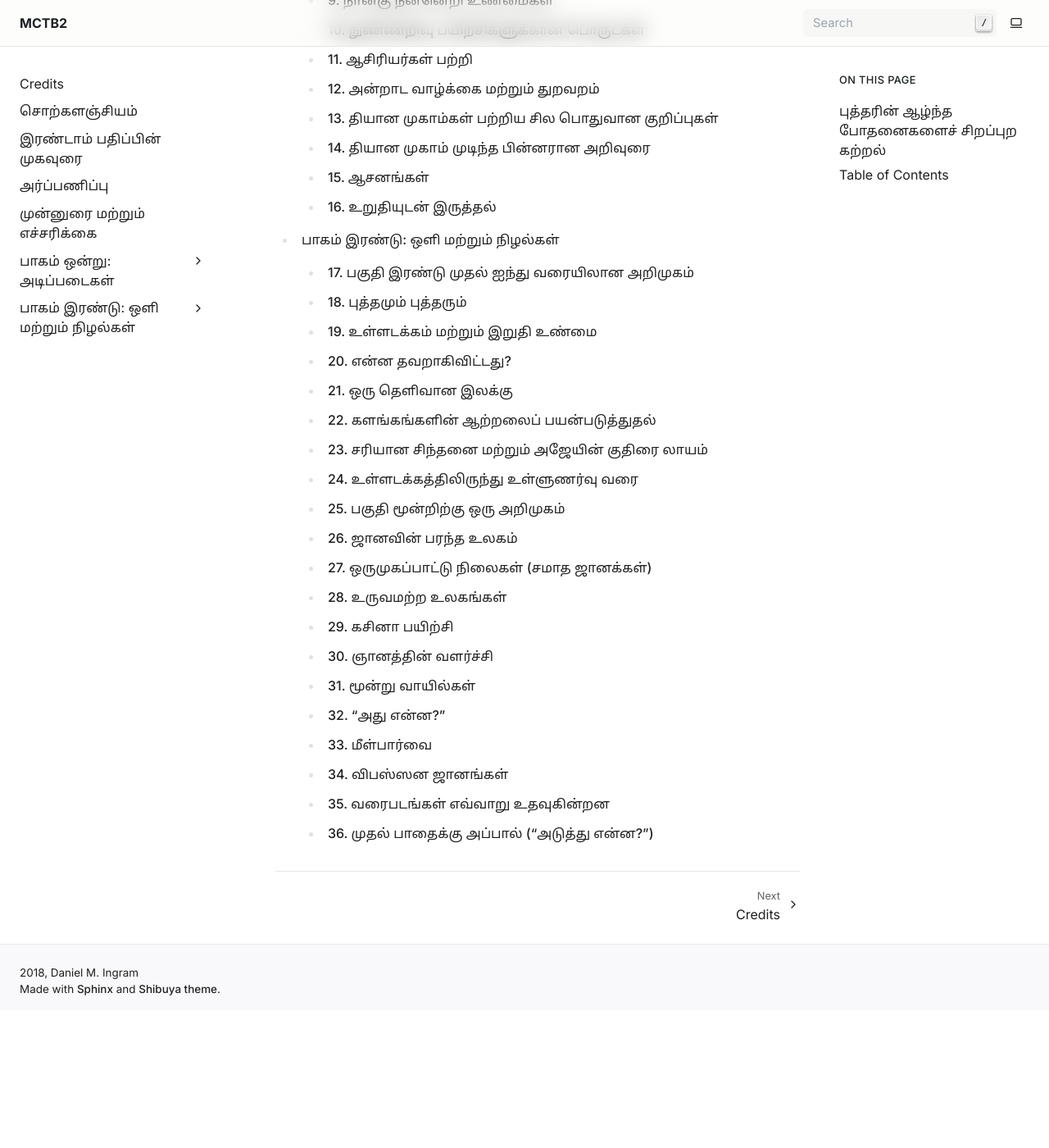
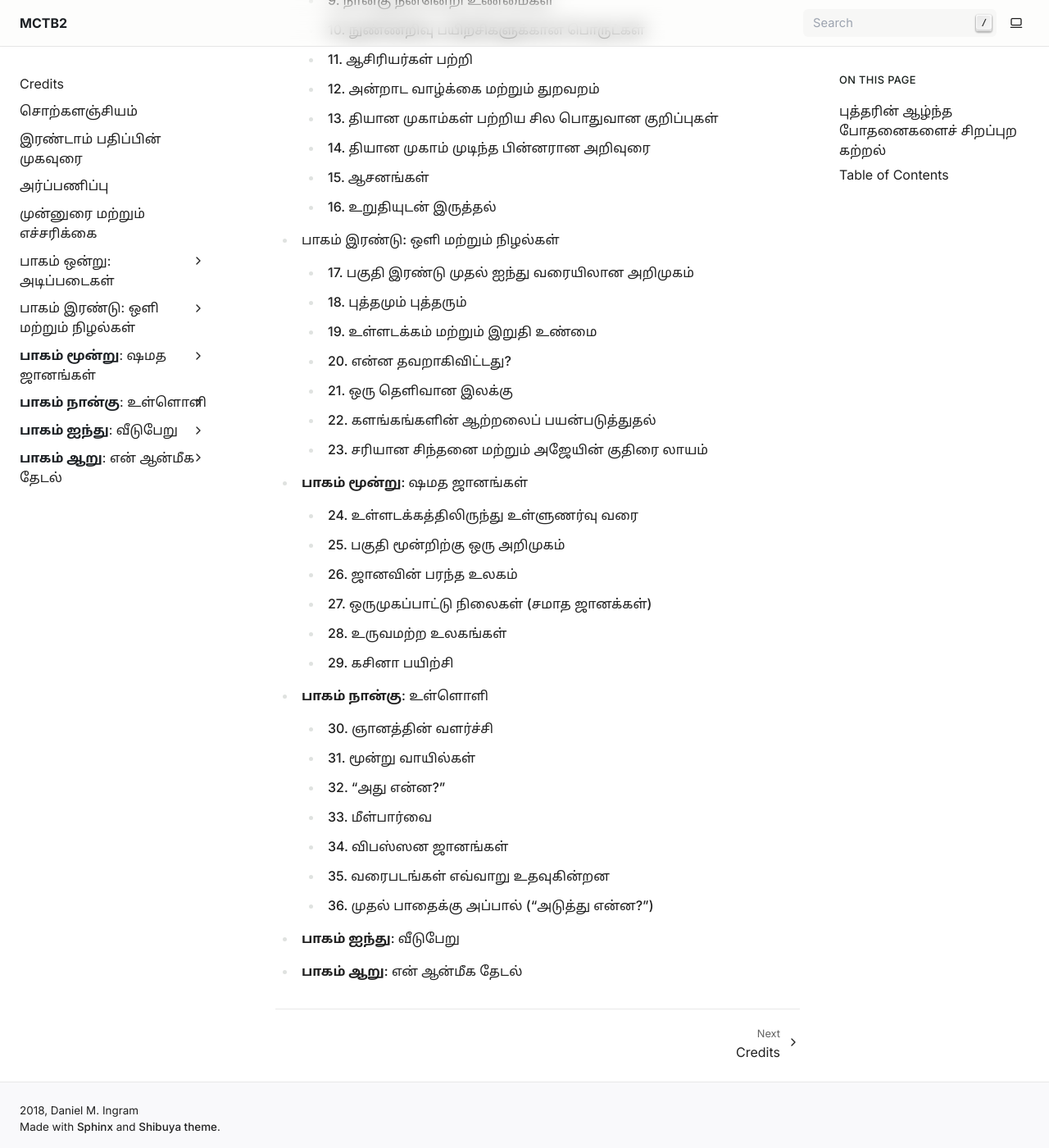
Before and after one commit to carun/mctb, a Sphinx documentation site: the page built from docs/source/index.rst, in a window 1280 px wide and 1400 px high, scrolled down 1224 px. Shown: the whole window at 82% size. Built offline with Sphinx 7.4.7, drawn with Linux system fonts in a browser that asks for light colours; before the commit the page ends 2456 px from its top, so only the background shows below that.

Commit message:
split by parts
Signed-off-by: Arun <visionofarun@gmail.com>

```diff
--- a/docs/source/index.rst
+++ b/docs/source/index.rst
@@ -26,3 +26,7 @@ Table of Contents
    foreword
    part1-fundamentals
    part2-light-shadows
+   part3-shamatha-jhanas
+   part4-insight
+   part5-awakening
+   part6-quest
--- /dev/null
+++ b/docs/source/part5-awakening.rst
@@ -0,0 +1,5 @@
+##########################
+**பாகம் ஐந்து**: வீடுபேறு
+##########################
+
+.. toctree::
--- /dev/null
+++ b/docs/source/part6-quest.rst
@@ -0,0 +1,5 @@
+####################################
+**பாகம் ஆறு**: என் ஆன்மீக தேடல்
+####################################
+
+.. toctree::
```
Also changed, not shown: docs/source/part2-light-shadows.rst (+0 -13 lines), docs/source/part3-shamatha-jhanas.rst (added, +12 -0 lines), docs/source/part4-insight.rst (added, +13 -0 lines).
